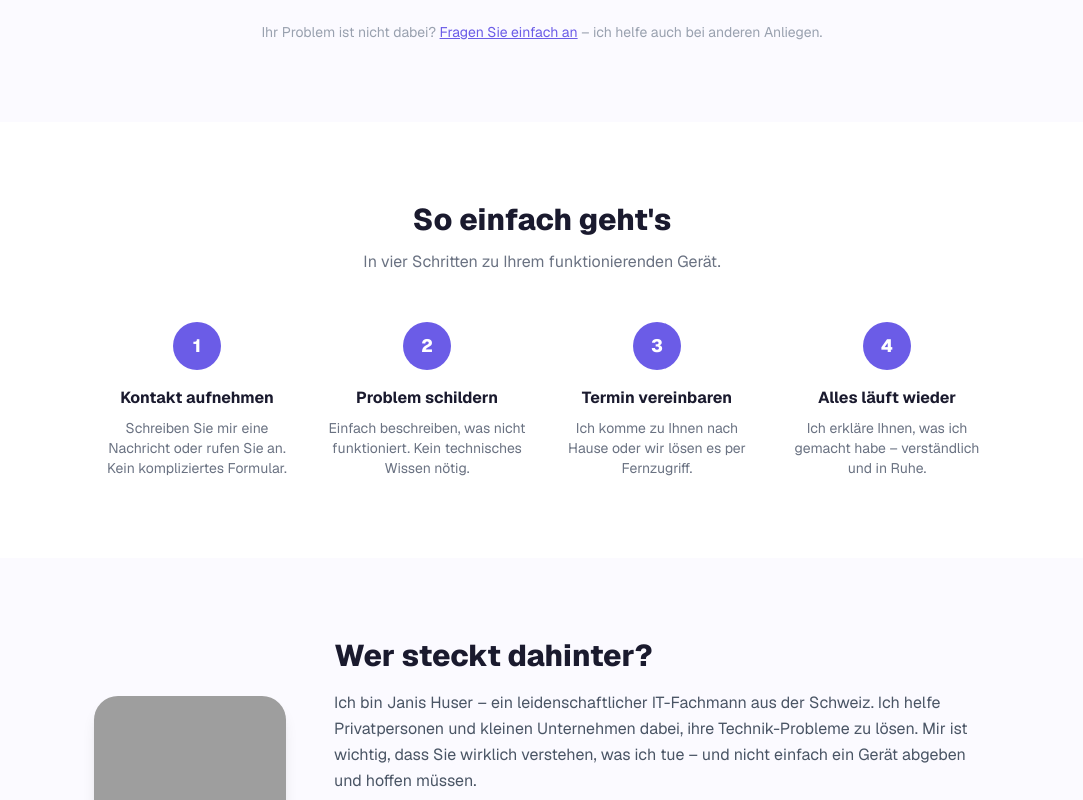
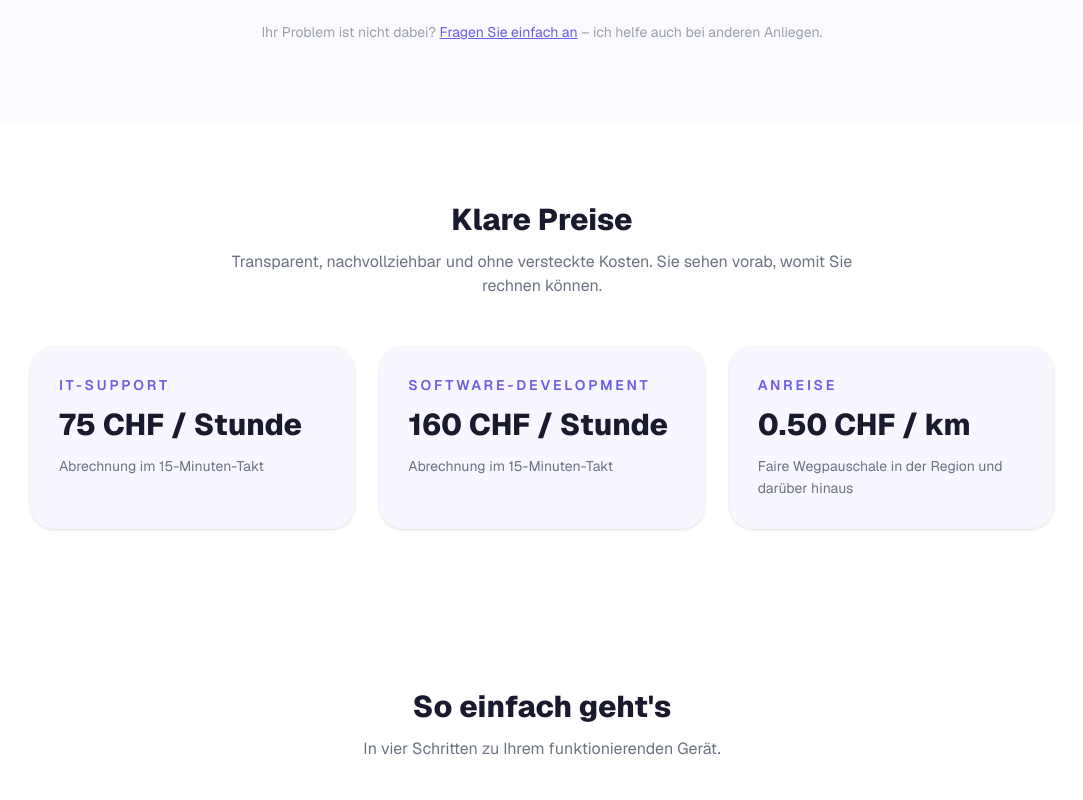
Before and after one commit to JanisHuser/jhuser-it-services, a Next.js app: page / in a window 1280 px wide. Shown: the part 1320-2120 px from the top of the page, without its empty margins (98-1181 px from the left). Built offline with nearby package versions, Linux system fonts and the light colour scheme; grey boxes are pictures that could not be loaded.

Commit message:
add pricing to page

```diff
--- a/app/Nav.tsx
+++ b/app/Nav.tsx
@@ -7,6 +7,7 @@ export default function Nav() {
 
   const links = [
     { href: "#leistungen", label: "Leistungen" },
+    { href: "#preise", label: "Preise" },
     { href: "#ueber-mich", label: "Über mich" },
     { href: "#kontakt", label: "Kontakt" },
   ];
--- a/app/page.tsx
+++ b/app/page.tsx
@@ -138,6 +138,54 @@ function Services() {
           </a>{" "}
           – ich helfe auch bei anderen Anliegen.
         </p>
+      </div>
+    </section>
+  );
+}
+
+// ─── Pricing ──────────────────────────────────────────────────────────────────
+const pricingItems = [
+  {
+    title: "IT-Support",
+    price: "75 CHF / Stunde",
+    detail: "Abrechnung im 15-Minuten-Takt",
+  },
+  {
+    title: "Software-Development",
+    price: "160 CHF / Stunde",
+    detail: "Abrechnung im 15-Minuten-Takt",
+  },
+  {
+    title: "Anreise",
+    price: "0.50 CHF / km",
+    detail: "Faire Wegpauschale in der Region und darüber hinaus",
+  },
+];
+
+function Pricing() {
+  return (
+    <section id="preise" className="py-20 px-6 bg-white">
+      <div className="max-w-5xl mx-auto">
+        <div className="text-center mb-12">
+          <h2 className="text-3xl font-extrabold text-[#1a1a2e] mb-3">Klare Preise</h2>
+          <p className="text-gray-500 max-w-2xl mx-auto">
+            Transparent, nachvollziehbar und ohne versteckte Kosten. Sie sehen vorab, womit Sie rechnen können.
+          </p>
+        </div>
+        <div className="grid grid-cols-1 md:grid-cols-3 gap-6">
+          {pricingItems.map((item) => (
+            <div
+              key={item.title}
+              className="rounded-3xl border border-gray-100 bg-[#f4f2ff]/60 p-7 shadow-sm"
+            >
+              <p className="text-sm font-semibold uppercase tracking-[0.2em] text-[#6B5CE7] mb-3">
+                {item.title}
+              </p>
+              <p className="text-3xl font-extrabold text-[#1a1a2e] mb-3">{item.price}</p>
+              <p className="text-sm text-gray-500 leading-relaxed">{item.detail}</p>
+            </div>
+          ))}
+        </div>
       </div>
     </section>
   );
@@ -358,6 +406,7 @@ export default function Home() {
         <Hero />
         <TrustBar />
         <Services />
+        <Pricing />
         <HowItWorks />
         <About />
         <Contact />
```
